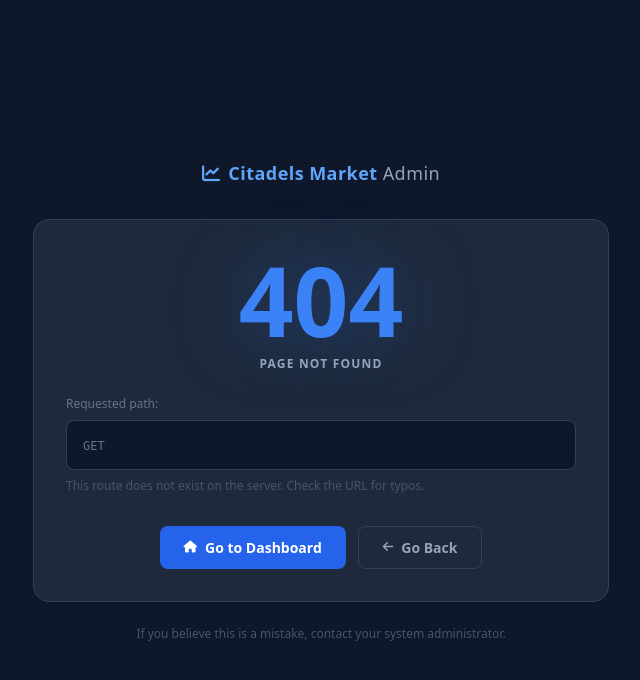
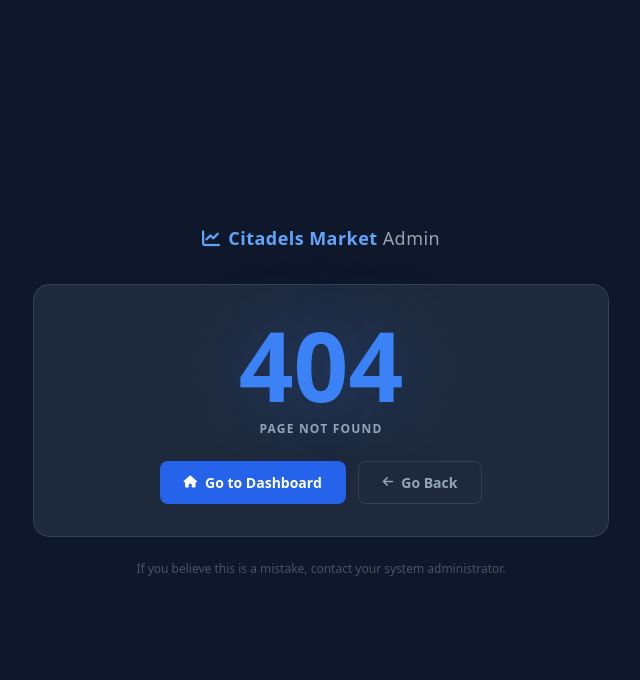
Before and after one commit to citadelmarketpro-prog/citadel_copy_woody_citadelsmarket_be, a Django app: template templates/404.html in a window 1280 px wide. Shown: the top 680 px of the page, without its empty margins (319-959 px from the left). Run offline with Django 3.2, Linux system fonts and the light colour scheme; the template is opened without the code that fills it, so the values that code supplies are empty; some libraries are stand-ins or nearby versions.

Commit message:
added error pages

```diff
--- a/templates/404.html
+++ b/templates/404.html
@@ -39,18 +39,6 @@
                 {{ exception }}
             </p>
 
-            <!-- Attempted route -->
-            <div class="mb-8">
-                <p class="text-xs text-slate-500 font-medium mb-2 text-left">Requested path:</p>
-                <div class="path-box px-4 py-3 text-left">
-                    <span class="text-slate-500 text-xs select-none">GET &nbsp;</span>
-                    <span class="text-red-400 text-sm break-all">{{ path }}</span>
-                </div>
-                <p class="text-xs text-slate-600 mt-2 text-left">
-                    This route does not exist on the server. Check the URL for typos.
-                </p>
-            </div>
-
             <!-- Actions -->
             <div class="flex flex-col sm:flex-row gap-3 justify-center">
                 <a href="/dashboard/" class="btn-primary">
```
